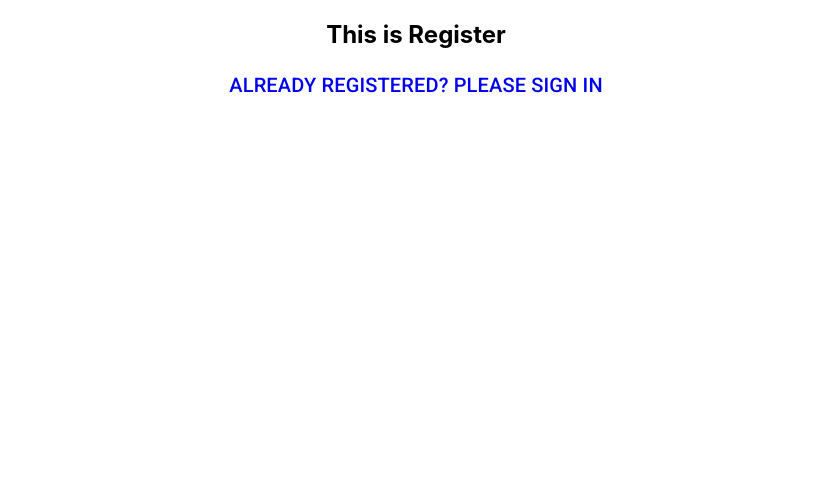
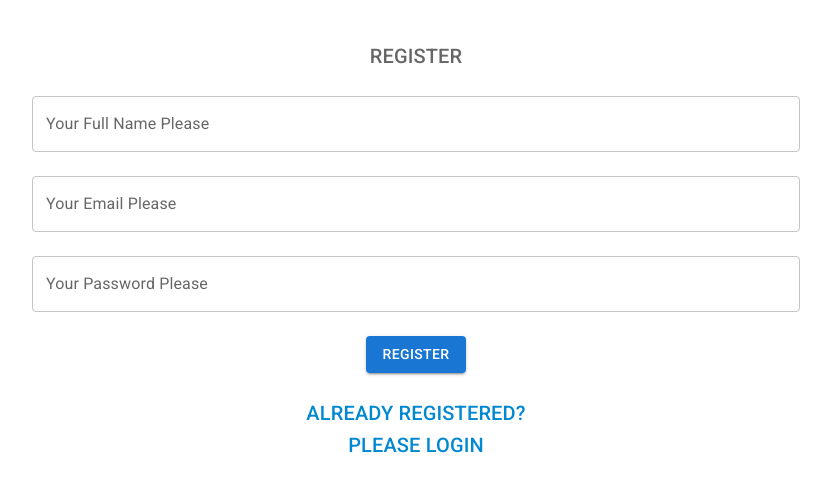
Before and after one commit to OsmanRana/niche-website-client-side, a React (Create React App) app: page /register in a window 1280 px wide. Shown: the top 492 px of the page, without its empty margins (224-1055 px from the left). Built offline with nearby package versions, Linux system fonts and the light colour scheme.

Commit message:
login and register setup

```diff
--- a/src/Pages/Login/Login.js
+++ b/src/Pages/Login/Login.js
@@ -1,13 +1,47 @@
-import { Typography } from '@mui/material';
+import { Button, Container, Grid, Typography } from '@mui/material';
 import React from 'react';
 import { NavLink } from 'react-router-dom';
+import Box from '@mui/material/Box';
+import TextField from '@mui/material/TextField';
 
 const Login = () => {
+    const handleOnSubmit = e => {
+        e.preventDefault();
+    }
     return (
-        <div>
-            <h2>This is login</h2>
-            <NavLink to="/register" style={{textDecoration: 'none'}}><Typography  variant="h6" gutterBottom>NEW USER? PLEASE REGISTER</Typography></NavLink>
-        </div>
+        <Container sx={{ p: 0 }}>
+            <Typography sx={{ color: 'text.secondary', mt: 5, mb: 3 }} variant="h6" gutterBottom component="div">LOGIN</Typography>
+            <form
+                onSubmit={handleOnSubmit}
+            >
+                <Grid container>
+                    <Grid xs={1} md={2}>
+
+                    </Grid>
+                    <Grid xs={10} md={8}>
+                        <TextField
+                            sx={{ width: 1 }}
+                            id="outlined-basic-email"
+                            label="Your Email Please"
+                            name="email"
+                            type="email"
+                            variant="outlined" />
+                        <TextField
+                            sx={{ width: 1, my: 3 }}
+                            id="outlined-basic-password"
+                            label="Your Password Please"
+                            name="password"
+                            type="password"
+                            variant="outlined" />
+                    </Grid>
+                    <Grid xs={1} md={2} sx={{ pl: 0 }}>
+
+                    </Grid>
+                </Grid>
+                <Button type="submit" variant="contained" >Login</Button>
+            </form>
+            <NavLink to="/register" style={{ textDecoration: 'none' }}><Typography sx={{ color: 'info.main', textAlign: 'center', my: 3 }} variant="h6" gutterBottom component="div">NEW USER? PLEASE REGISTER</Typography></NavLink>
+        </Container>
     );
 };
 
--- a/src/Pages/Register/Register.js
+++ b/src/Pages/Register/Register.js
@@ -1,14 +1,56 @@
-import { Typography } from '@mui/material';
+import { Button, Container, Grid, Typography } from '@mui/material';
 import React from 'react';
 import { NavLink } from 'react-router-dom';
+import Box from '@mui/material/Box';
+import TextField from '@mui/material/TextField';
 
 const Register = () => {
+    const handleOnSubmit = e => {
+        e.preventDefault();
+    }
     return (
-        <div>
-            <h2>This is Register</h2>
-            <NavLink to="/login" style={{textDecoration: 'none'}}><Typography variant="h6" gutterBottom>ALREADY REGISTERED? PLEASE SIGN IN</Typography></NavLink>
+        <Container sx={{ p: 0 }}>
+            <Typography sx={{ color: 'text.secondary', mt: 5, mb: 3 }} variant="h6" gutterBottom component="div">REGISTER</Typography>
+            <form
+                onSubmit={handleOnSubmit}
+            >
+                <Grid container>
+                    <Grid xs={1} md={2}>
 
-        </div>
+                    </Grid>
+                    <Grid xs={10} md={8}>
+                        <TextField
+                            sx={{ width: 1 }}
+                            id="outlined-basic-name"
+                            label="Your Full Name Please"
+                            name="name"
+                            type="name"
+                            variant="outlined" />
+                        <TextField
+                            sx={{ width: 1, mt: 3 }}
+                            id="outlined-basic-email"
+                            label="Your Email Please"
+                            name="email"
+                            type="email"
+                            variant="outlined" />
+                        <TextField
+                            sx={{ width: 1, my: 3 }}
+                            id="outlined-basic-password"
+                            label="Your Password Please"
+                            name="password"
+                            type="password"
+                            variant="outlined" />
+                    </Grid>
+                    <Grid xs={1} md={2} sx={{ pl: 0 }}>
+
+                    </Grid>
+
+                </Grid>
+                <Button type="submit" variant="contained" >Register</Button>
+
+            </form>
+            <NavLink to="/login" style={{ textDecoration: 'none' }}><Typography sx={{ color: 'info.main', textAlign: 'center', my: 3 }} variant="h6" gutterBottom component="div">ALREADY REGISTERED?<br /> PLEASE LOGIN</Typography></NavLink>
+        </Container>
     );
 };
 
```
